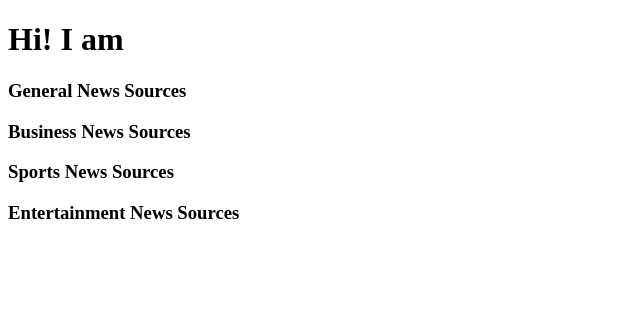
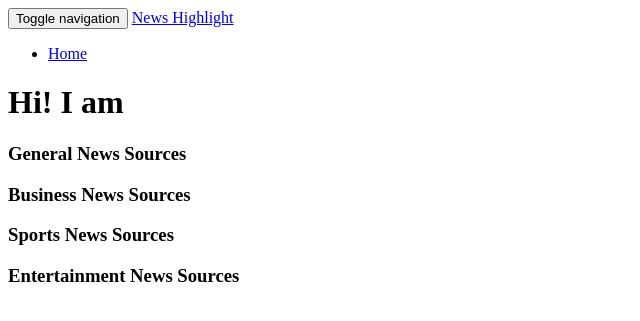
Before and after one commit to SamNgigi/News-Highlight, a Flask app: template app/templates/index.html in a window 1280 px wide. Shown: the top 321 px of the page, without its empty margins (0-640 px from the left). Run offline with Flask 2, Linux system fonts and the light colour scheme; the template is opened without the code that fills it, so the values that code supplies are empty; parts of the project's set-up code (start-up, migrations or seed data) failed here and were passed over; some libraries are stand-ins or nearby versions.

Commit message:
Added the navbar

```diff
--- a/app/templates/base.html
+++ b/app/templates/base.html
@@ -7,8 +7,14 @@
         {% else %}
         <title> Welcome to the best News Highlight website </title>
         {% endif %}
+        {% extends 'bootstrap/base.html' %}
     </head>
     <body>
+
+        <!-- Navbar block -->
+        {% block navbar%}
+          {% include 'navbar.html' %}
+        {% endblock %}
         <!-- Content block -->
 
         {% block content %}
--- /dev/null
+++ b/app/templates/navbar.html
@@ -0,0 +1,18 @@
+<div class="navbar navbar-inverse" role="navigation">
+  <div class="container-fluid">
+    <div class="navbar-header">
+      <button type="button" class="navbar-toggle" data-toggle="collapse" data-target=".navbar-collapse">
+                  <span class="sr-only">Toggle navigation</span>
+                  <span class="icon-bar"></span>
+                  <span class="icon-bar"></span>
+                  <span class="icon-bar"></span>
+                </button>
+      <a class="navbar-brand" href="/"> News Highlight </a>
+    </div>
+    <div class="navbar-collapse collapse">
+      <ul class="nav navbar-nav">
+        <li><a href="/">Home</a></li>
+    </div>
+
+  </div>
+</div>
```
